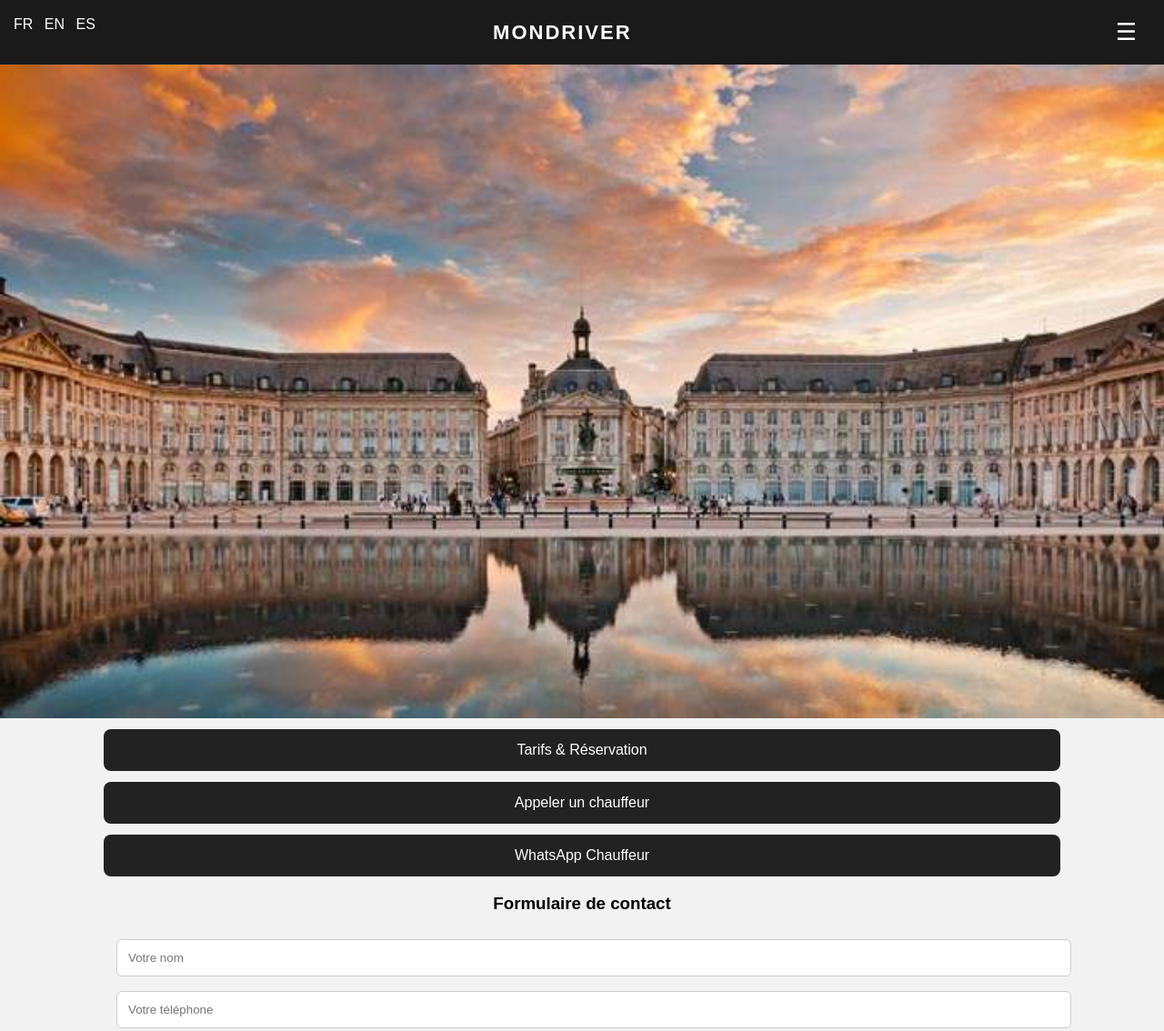
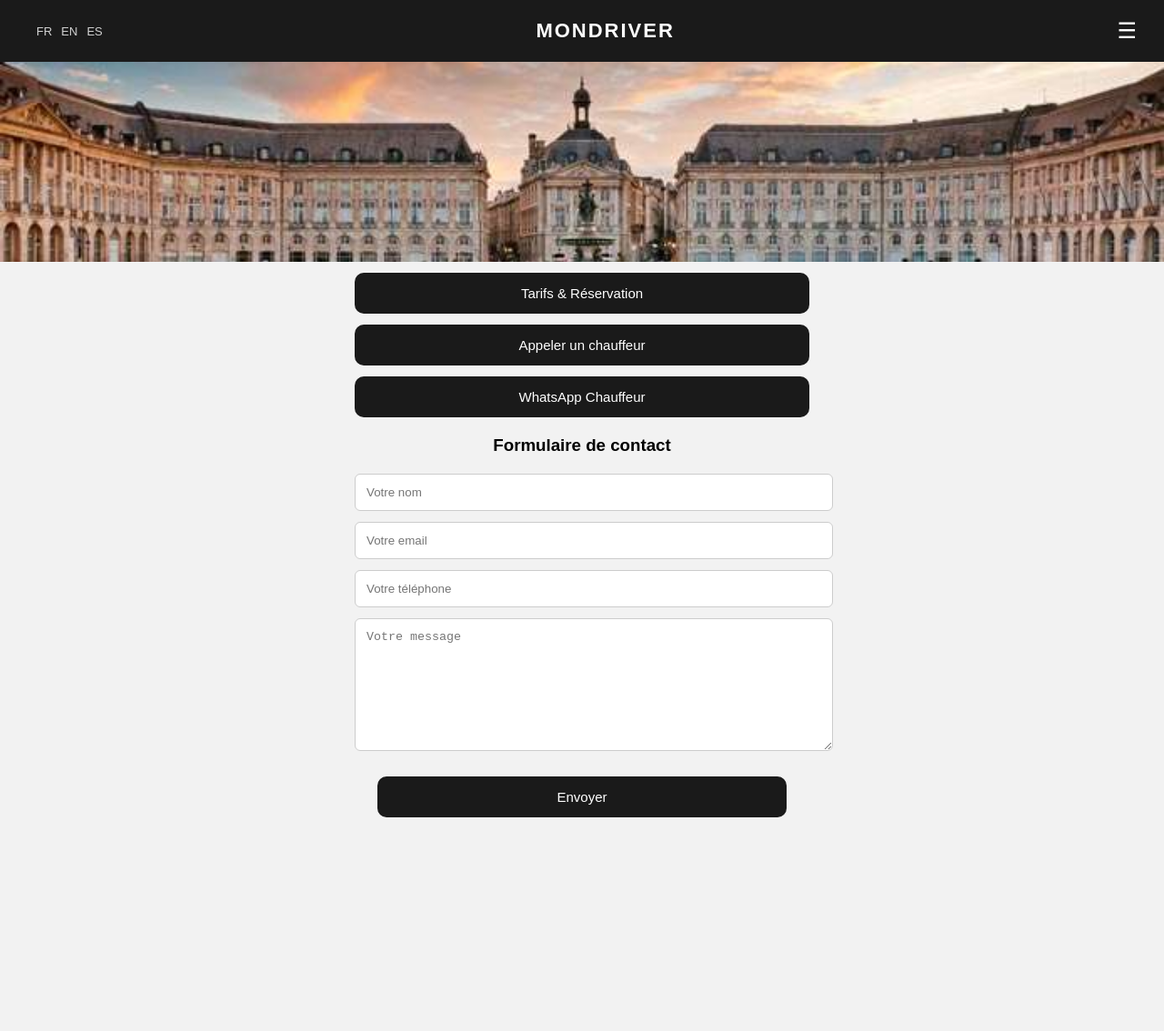
Before and after one commit to mondriver33/Mondriver33.github.io, a plain HTML site: page index.html in a window 1280 px wide. Shown: the top 1134 px of the page at 91% size. After the commit the page ends 959 px from the top, so only its background shows below. Drawn offline with Linux system fonts and the light colour scheme.

Commit message:
Update index.html
Signed-off-by: mondriver33 <mondriver33@gmail.com>

```diff
--- a/index.html
+++ b/index.html
@@ -7,195 +7,205 @@
 
 <style>
 
+/* ---------- GLOBAL ---------- */
 body {
     margin: 0;
+    font-family: Arial, sans-serif;
     background: #f2f2f2;
-    font-family: Arial, sans-serif;
 }
 
-/* Bannière */
+/* ---------- HEADER ---------- */
 header {
-    background: #1a1a1a;
+    background-color: #1a1a1a;
     color: white;
     padding: 15px 20px;
     display: flex;
+    justify-content: space-between;
     align-items: center;
-    justify-content: space-between;
 }
 
-/* Logo MONDRIVER */
 header h1 {
     margin: 0;
+    letter-spacing: 2px;
     font-size: 22px;
-    letter-spacing: 2px;
-    text-align: center;
-    flex: 1;
 }
 
-/* Menu hamburger */
-.menu-icon {
-    font-size: 26px;
+/* Langues */
+.lang {
+    display: flex;
+    gap: 10px;
+    margin-left: 20px;
+}
+
+.lang span {
+    cursor: pointer;
+    font-size: 13px;
+    opacity: 0.8;
+}
+
+.lang span:hover {
+    opacity: 1;
+}
+
+/* Menu */
+.menu-btn {
+    font-size: 24px;
     cursor: pointer;
     padding: 5px 10px;
 }
 
-/* Menu déroulant */
-.menu {
+.menu-content {
+    display: none;
     position: absolute;
+    background: #1a1a1a;
+    right: 10px;
     top: 60px;
-    right: 10px;
-    background: #1a1a1a;
+    padding: 10px;
     border-radius: 6px;
-    display: none;
-    padding: 10px 0;
-    width: 180px;
 }
 
-.menu a {
+.menu-content a {
     display: block;
-    padding: 10px 20px;
     color: white;
+    padding: 8px 12px;
     text-decoration: none;
 }
 
-.menu a:hover {
+.menu-content a:hover {
     background: #333;
 }
 
-/* Image paysage */
-.hero {
+/* ---------- HERO IMAGE ---------- */
+.hero img {
     width: 100%;
-    height: auto;
+    height: 220px;        /* Taille EXACTE comme ta capture */
+    object-fit: cover;
+    object-position: center;
     display: block;
 }
 
-/* Boutons */
-.button {
-    width: 80%;
+/* ---------- BUTTONS ---------- */
+button, .btn {
+    width: 90%;
+    max-width: 500px;
     margin: 12px auto;
     padding: 14px;
-    background: #222;
+    background: #1a1a1a;
     color: white;
-    border-radius: 8px;
-    text-align: center;
-    font-size: 16px;
+    border: none;
+    border-radius: 10px;
+    display: block;
+    font-size: 15px;
     cursor: pointer;
     transition: 0.2s;
 }
 
-.button:hover {
+button:hover, .btn:hover {
     transform: scale(1.03);
-    background: #3a3a3a;
+    background: #333;
 }
 
-/* Formulaire */
+/* ---------- FORM ---------- */
 form {
-    width: 80%;
-    margin: 20px auto 40px auto;
+    width: 90%;
+    max-width: 500px;
+    margin: 20px auto 60px auto;
 }
 
 input, textarea {
     width: 100%;
+    margin-bottom: 12px;
     padding: 12px;
-    margin: 8px 0;
     border-radius: 6px;
     border: 1px solid #ccc;
 }
 
-/* Bouton envoyer */
-.envoyer-btn {
-    width: 100%;
-    padding: 12px;
-    background: #000;
-    color: white;
-    border: none;
-    border-radius: 6px;
-    font-size: 16px;
-    cursor: pointer;
-    margin-top: 10px;
-}
-
-.envoyer-btn:hover {
-    background: #333;
-}
-
-/* Langues */
-.langs {
-    position: absolute;
-    left: 15px;
-    top: 18px;
-}
-
-.langs a {
-    color: white;
-    margin-right: 8px;
-    text-decoration: none;
+textarea {
+    height: 120px;
 }
 
 </style>
 
+<script>
+// ------- MENU -------
+function toggleMenu() {
+    const menu = document.getElementById("menu");
+    menu.style.display = (menu.style.display === "block") ? "none" : "block";
+}
+
+// ------- LANGUES -------
+function setLang(l) {
+    const txt = {
+        fr: {
+            tarifs: "Tarifs & Réservation",
+            call: "Appeler un chauffeur",
+            whatsapp: "WhatsApp Chauffeur",
+            form: "Formulaire de contact"
+        },
+        en: {
+            tarifs: "Prices & Booking",
+            call: "Call a driver",
+            whatsapp: "WhatsApp Driver",
+            form: "Contact form"
+        },
+        es: {
+            tarifs: "Tarifas y Reserva",
+            call: "Llamar a un conductor",
+            whatsapp: "WhatsApp Conductor",
+            form: "Formulario de contacto"
+        }
+    };
+
+    document.getElementById("btn_tarif").innerText = txt[l].tarifs;
+    document.getElementById("btn_call").innerText = txt[l].call;
+    document.getElementById("btn_wa").innerText = txt[l].whatsapp;
+    document.getElementById("form_title").innerText = txt[l].form;
+}
+</script>
+
 </head>
 <body>
 
-<!-- LANGUES -->
-<div class="langs">
-    <a href="#" onclick="setLang('fr')">FR</a>
-    <a href="#" onclick="setLang('en')">EN</a>
-    <a href="#" onclick="setLang('es')">ES</a>
+<!-- HEADER -->
+<header>
+    <div class="lang">
+        <span onclick="setLang('fr')">FR</span>
+        <span onclick="setLang('en')">EN</span>
+        <span onclick="setLang('es')">ES</span>
+    </div>
+
+    <h1>MONDRIVER</h1>
+
+    <div class="menu-btn" onclick="toggleMenu()">☰</div>
+
+    <div id="menu" class="menu-content">
+        <a href="index.html">Accueil</a>
+        <a href="#">Nos Services</a>
+        <a href="#">Nos Véhicules</a>
+    </div>
+</header>
+
+<!-- HERO IMAGE -->
+<div class="hero">
+    <img src="fond.jpg" alt="Bordeaux">
 </div>
 
-<!-- BANNIÈRE -->
-<header>
-    <h1 id="title">MONDRIVER</h1>
+<!-- BUTTONS -->
+<button id="btn_tarif" onclick="window.location='reservation.html'">Tarifs & Réservation</button>
+<button id="btn_call" onclick="window.location='tel:0750572722'">Appeler un chauffeur</button>
+<button id="btn_wa" onclick="window.location='https://wa.me/33750572722'">WhatsApp Chauffeur</button>
 
-    <div class="menu-icon" onclick="toggleMenu()">☰</div>
-</header>
+<h3 id="form_title" style="text-align:center; margin-top:20px;">Formulaire de contact</h3>
 
-<!-- MENU -->
-<div class="menu" id="menu">
-    <a href="#">Accueil</a>
-    <a href="#">Nos services</a>
-    <a href="#">À propos de nous</a>
-</div>
-
-<!-- IMAGE PRINCIPALE -->
-<img src="fond.jpg" class="hero">
-
-<!-- BOUTONS -->
-<div class="button" onclick="location.href='reservation.html'">Tarifs & Réservation</div>
-<div class="button" onclick="location.href='tel:0750572722'">Appeler un chauffeur</div>
-<div class="button" onclick="location.href='https://wa.me/33750572722'">WhatsApp Chauffeur</div>
-
-<!-- FORMULAIRE -->
-<h3 style="text-align:center;">Formulaire de contact</h3>
-
+<!-- FORM -->
 <form action="mailto:mondriver33@gmail.com" method="POST" enctype="text/plain">
     <input type="text" name="nom" placeholder="Votre nom" required>
-    <input type="text" name="telephone" placeholder="Votre téléphone" required>
     <input type="email" name="email" placeholder="Votre email" required>
-    <textarea name="message" placeholder="Votre message" rows="5" required></textarea>
+    <input type="text" name="phone" placeholder="Votre téléphone">
+    <textarea name="message" placeholder="Votre message"></textarea>
 
-    <button type="submit" class="envoyer-btn">Envoyer</button>
+    <button type="submit" class="btn">Envoyer</button>
 </form>
-
-<script>
-function toggleMenu() {
-    let m = document.getElementById("menu");
-    m.style.display = (m.style.display === "block") ? "none" : "block";
-}
-
-function setLang(lang) {
-    if (lang === "fr") {
-        document.getElementById("title").innerText = "MONDRIVER";
-    }
-    if (lang === "en") {
-        document.getElementById("title").innerText = "MONDRIVER";
-    }
-    if (lang === "es") {
-        document.getElementById("title").innerText = "MONDRIVER";
-    }
-}
-</script>
 
 </body>
 </html>
```
